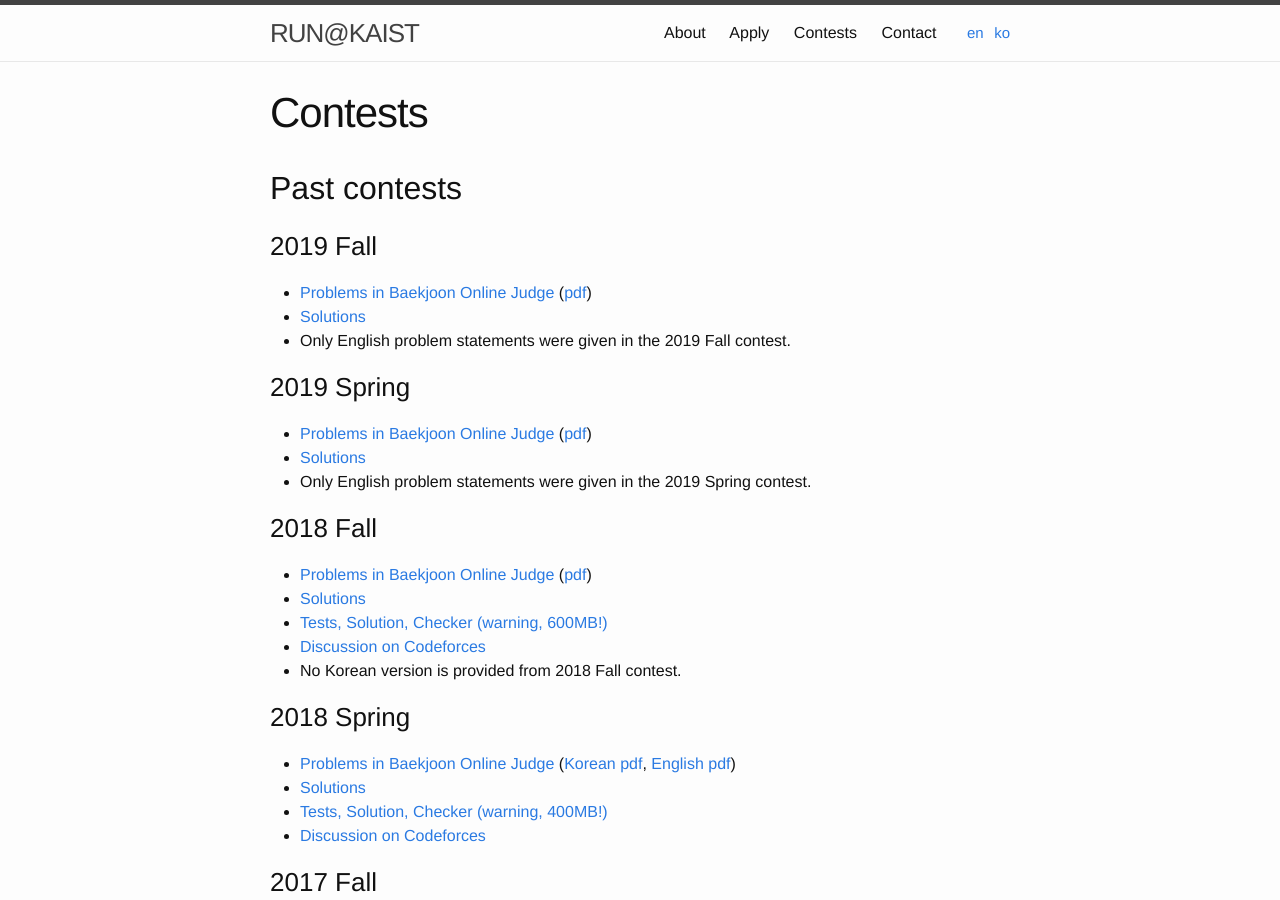
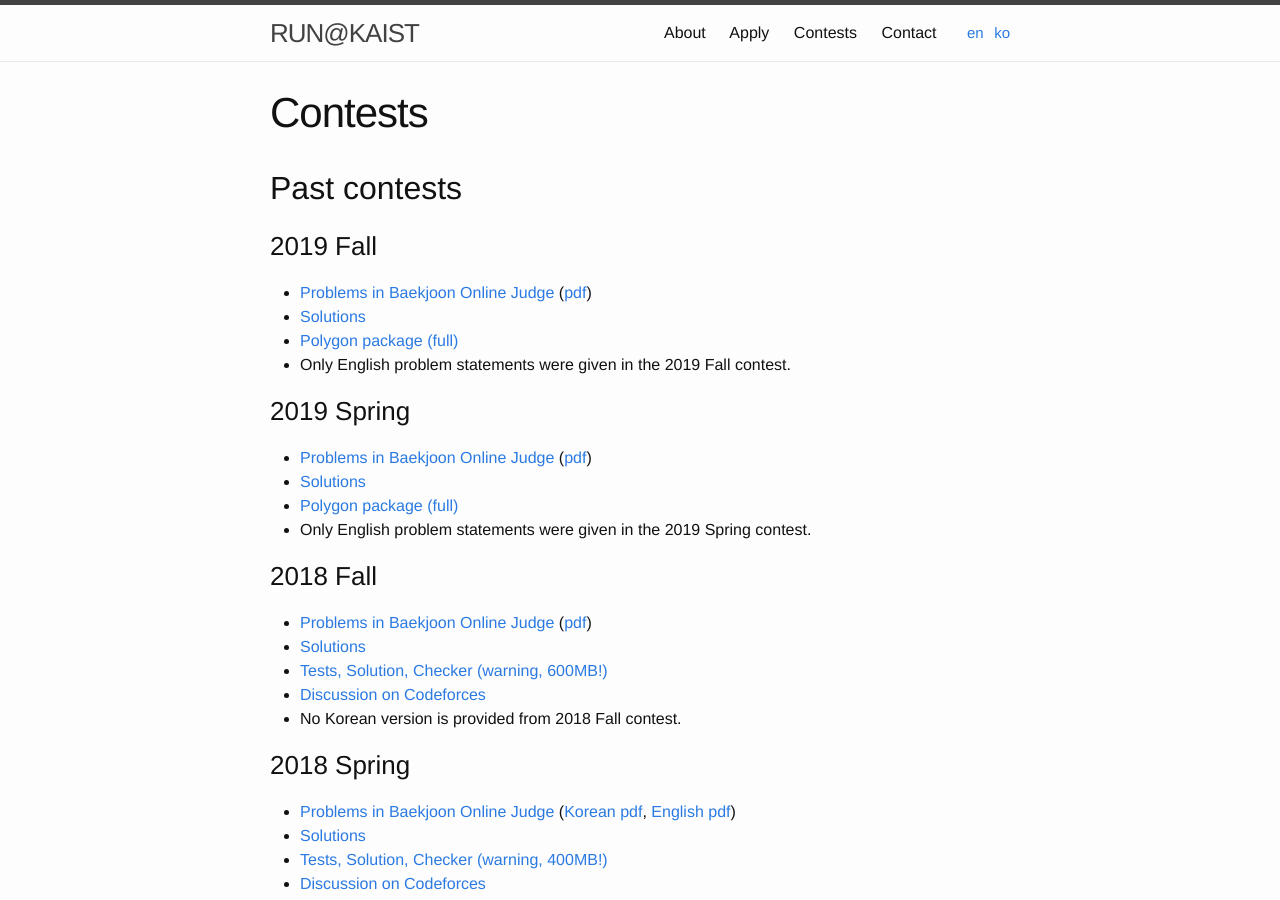
Before and after one commit to RUN-KAIST/kaist.run, a Jekyll site: the page built from contests/en.md, in a window 1280 px wide and 900 px high. Built offline with Jekyll 4.4.1, drawn with Linux system fonts in a browser that asks for light colours.

Commit message:
Update en.md

```diff
--- a/contests/en.md
+++ b/contests/en.md
@@ -13,12 +13,14 @@ order: 3
 
  * [Problems in Baekjoon Online Judge](https://www.acmicpc.net/category/detail/2063) ([pdf](https://kaist.run/contest/2019-fall/problemset.pdf))
  * [Solutions](https://kaist.run/contest/2019-fall/solution.pdf)
+ * [Polygon package (full)](https://drive.google.com/drive/folders/1sQVuxaLZGQUGHk_Ux0USjeGKnieJq62X?usp=sharing)
  * Only English problem statements were given in the 2019 Fall contest.
 
 ### 2019 Spring
 
  * [Problems in Baekjoon Online Judge](https://www.acmicpc.net/category/detail/2022) ([pdf](https://kaist.run/contest/2019-spring/problemset.pdf))
  * [Solutions](https://kaist.run/contest/2019-spring/solution.pdf)
+ * [Polygon package (full)](https://drive.google.com/drive/folders/1G-_Jm6g0Yf3miRRQ0NVaZ8hFJnZOw-m3?usp=sharing)
  * Only English problem statements were given in the 2019 Spring contest.
 
 ### 2018 Fall
```
